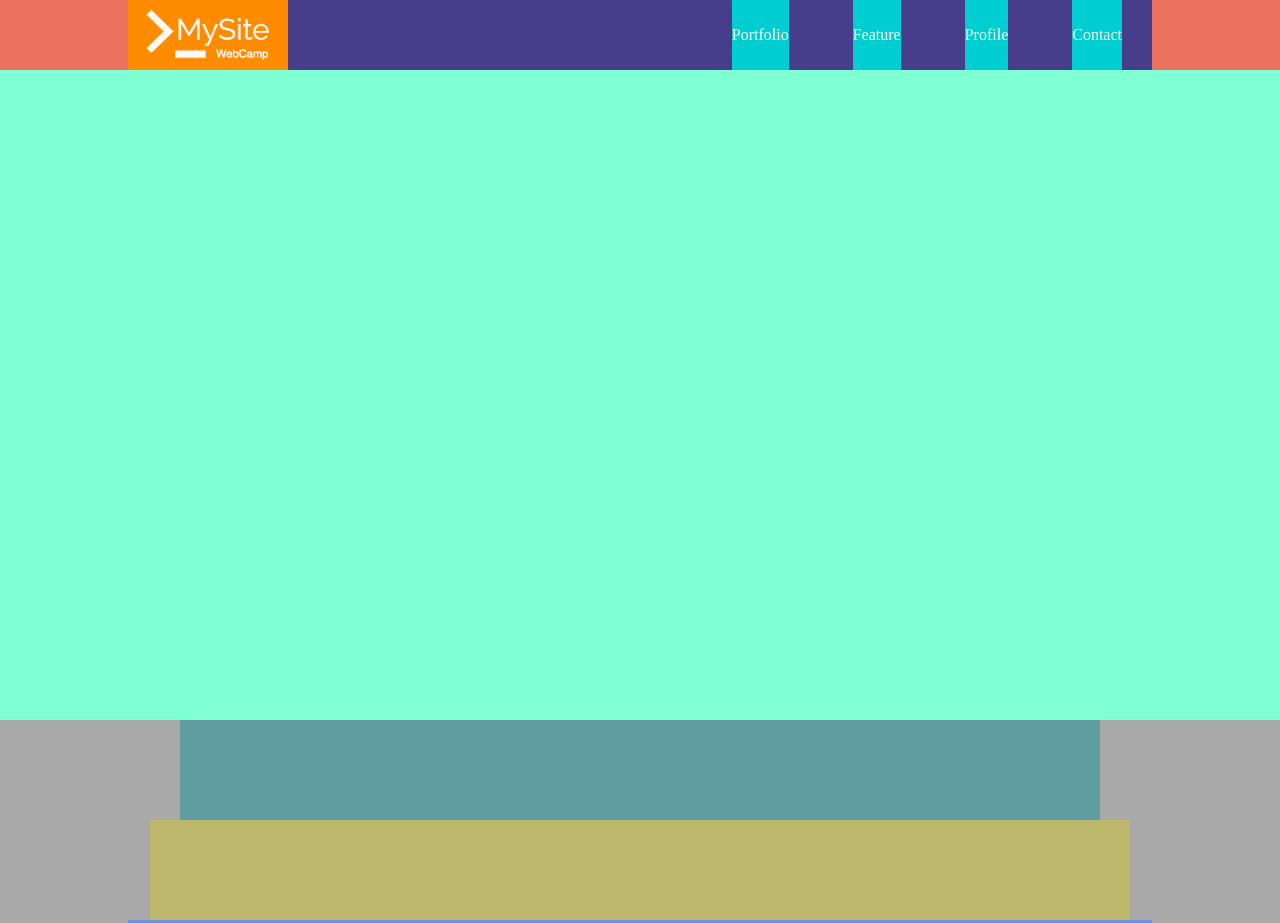
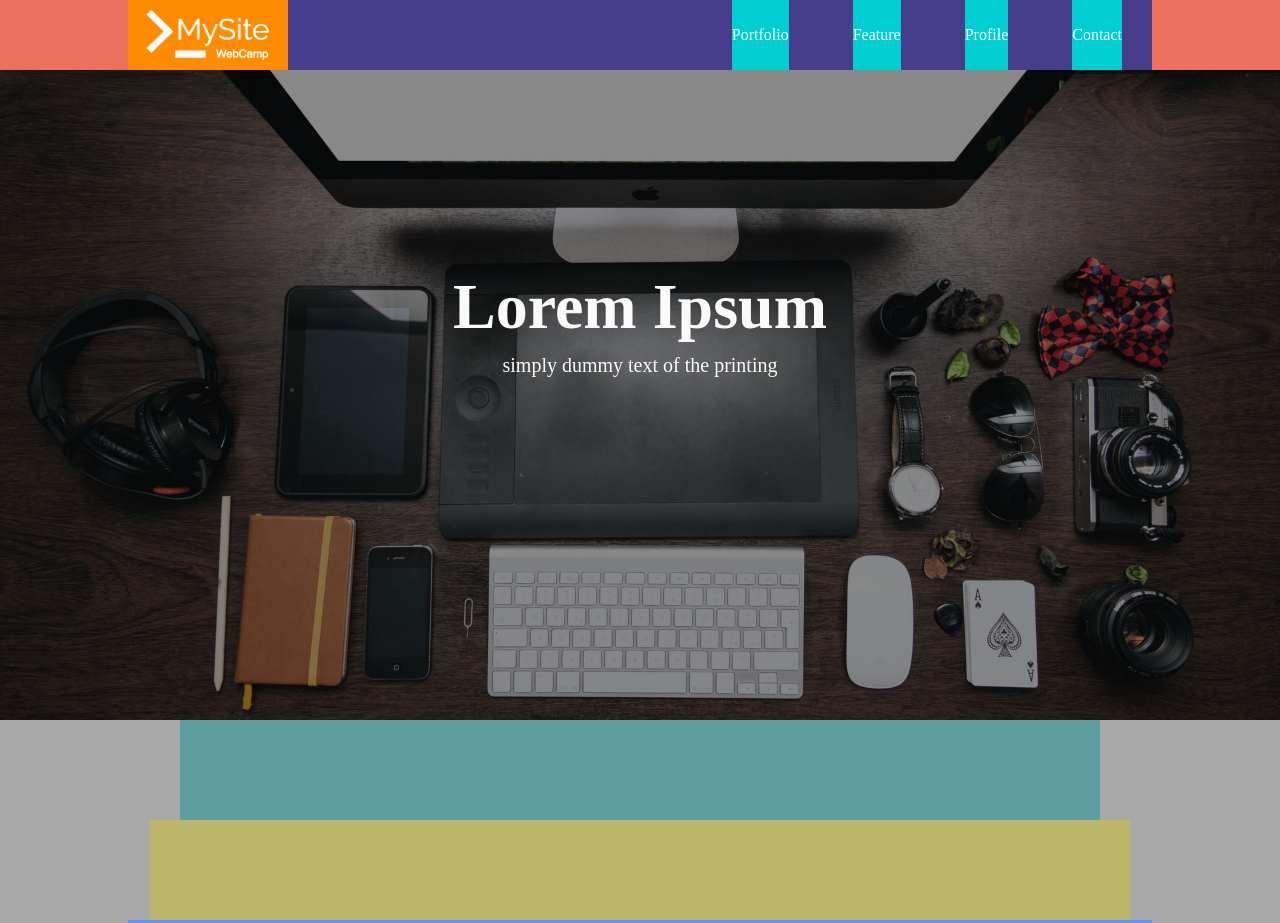
Before and after one commit to yutomorita416/-HTML-CSS, a plain HTML site: page index.html in a window 1280 px wide. Shown: the top 923 px of the page. Drawn offline with Linux system fonts and the light colour scheme.

Commit message:
add main-visual

```diff
--- a/index.html
+++ b/index.html
@@ -34,7 +34,10 @@
     </header>
 
     <main>
-      <div class="main-visual" id="d"></div>
+      <div class="main-visual" id="d">
+        <h1 class="main-visual-title">Lorem Ipsum</h1>
+        <p class="main-visual-text">simply dummy text of the printing</p>
+      </div>
       <div class="main">
         <div class="contents1" id="a"></div>
         <div class="contents2" id="b"></div>
--- a/style.css
+++ b/style.css
@@ -57,7 +57,23 @@ nav {
 .main-visual {
   width: 100%;
   height: 650px;
-  background-color: aquamarine;
+  background-image: url(img2/mv.png);
+  background-size: cover;
+  background-position: center;
+}
+
+.main-visual-title {
+  color: #fafafa;
+  font-size: 64px;
+  padding-top: 200px;
+  padding-bottom: 10px;
+  text-align: center;
+}
+
+.main-visual-text {
+  color: #fafafa;
+  font-size: 20px;
+  text-align: center;
 }
 
 .main {
```
Also changed, not shown: 1 other file.
